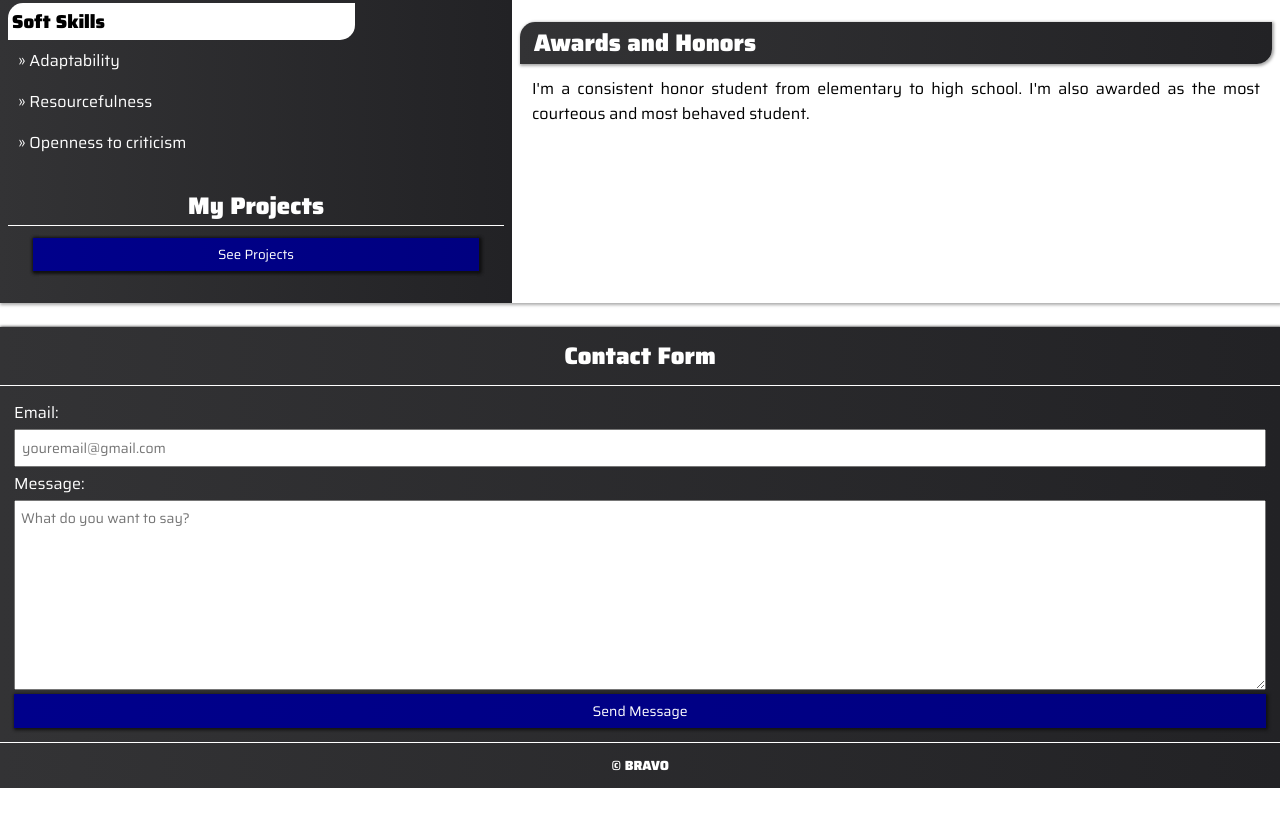
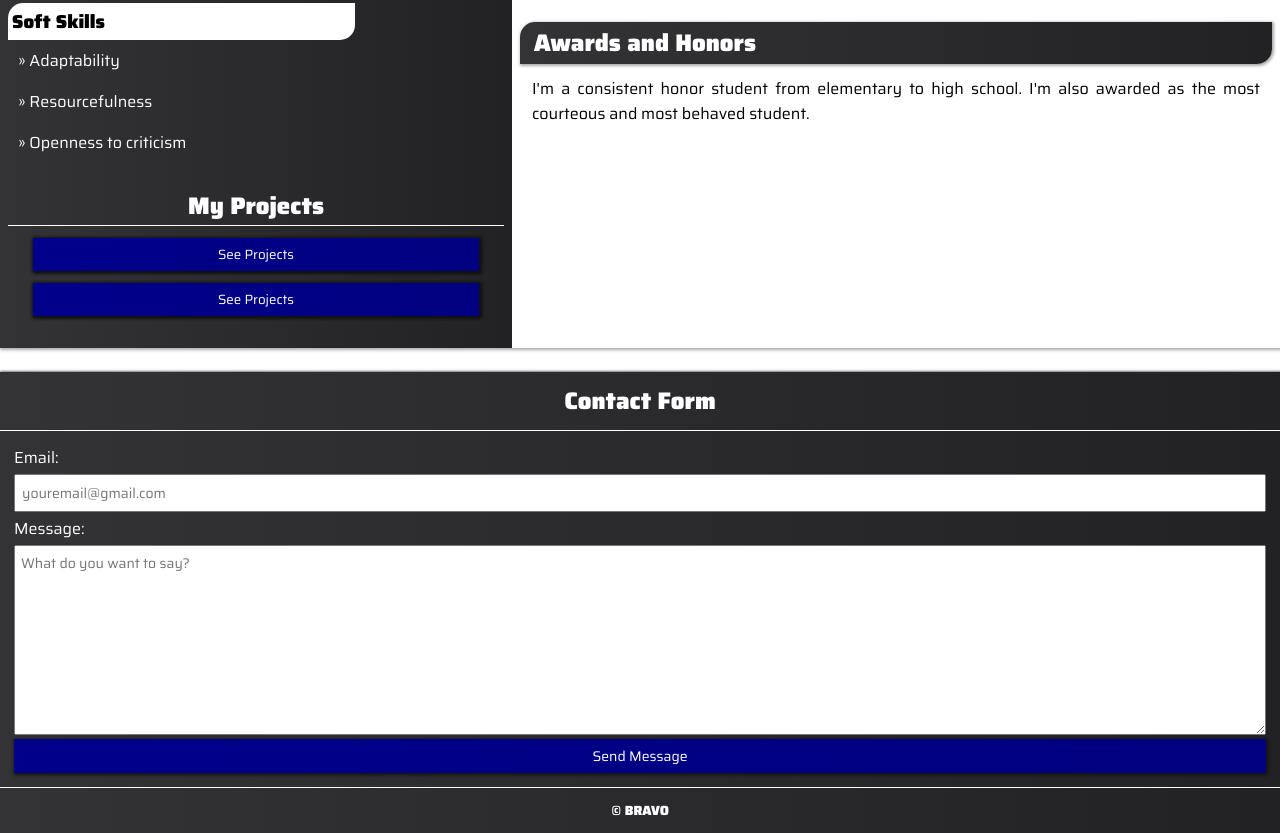
Before and after one commit to oshiwa/oshiwa.github.io, a plain HTML site: page index.html in a window 1280 px wide. Shown: the part 954-1787 px from the top of the page. Before the commit the page ends 1742 px from the top, so only its background shows below. Drawn offline with Linux system fonts and the light colour scheme.

Commit message:
Update index.html

```diff
--- a/index.html
+++ b/index.html
@@ -219,6 +219,7 @@
                 <div class="projects">
                     <h2>My Projects</h2>
                     <button><a href="projects.html">See Projects</a></button>
+                    <button><a href="contact.html">See Projects</a></button>
                 </div>
             </div>
             </section>
```
